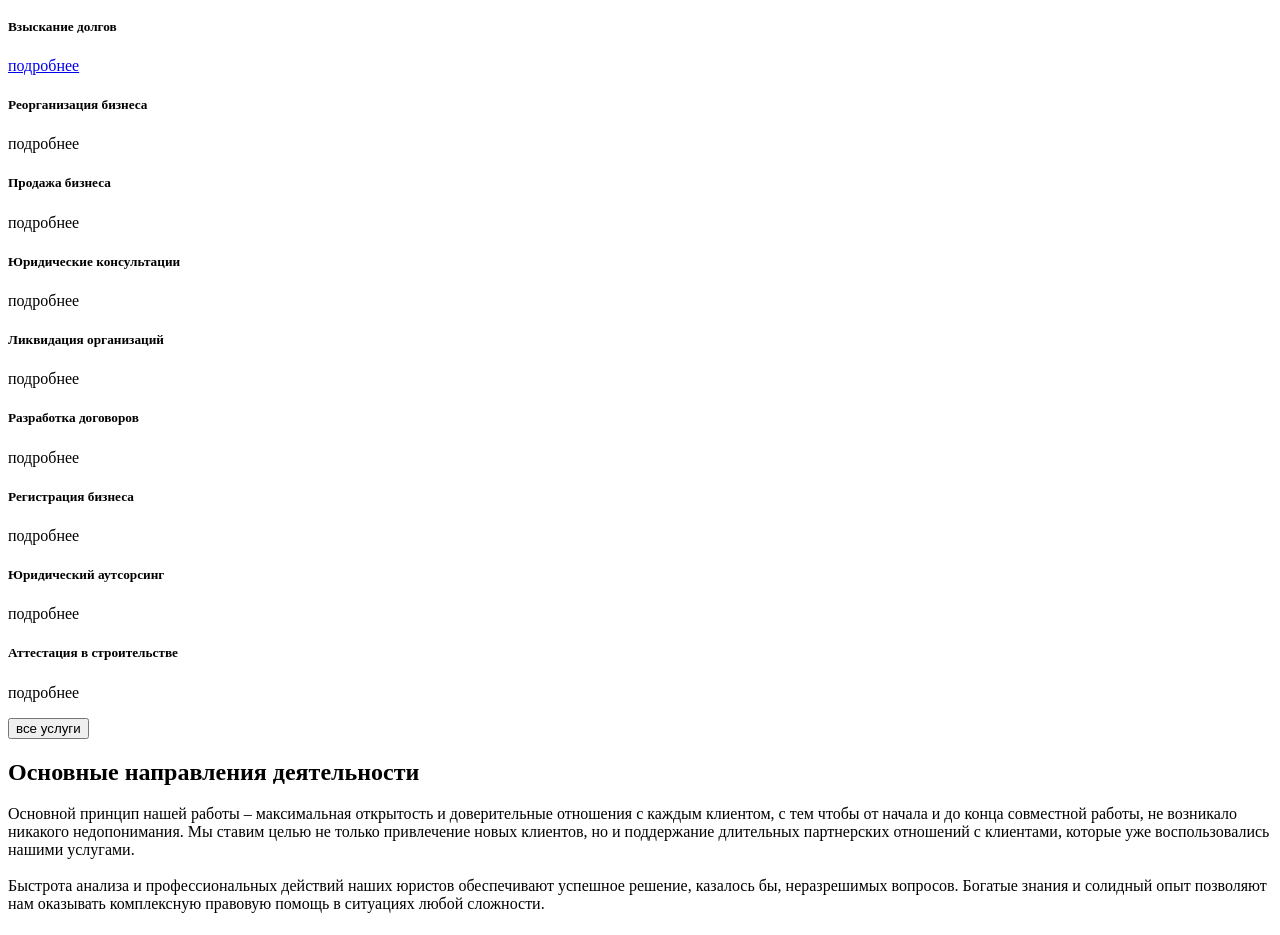
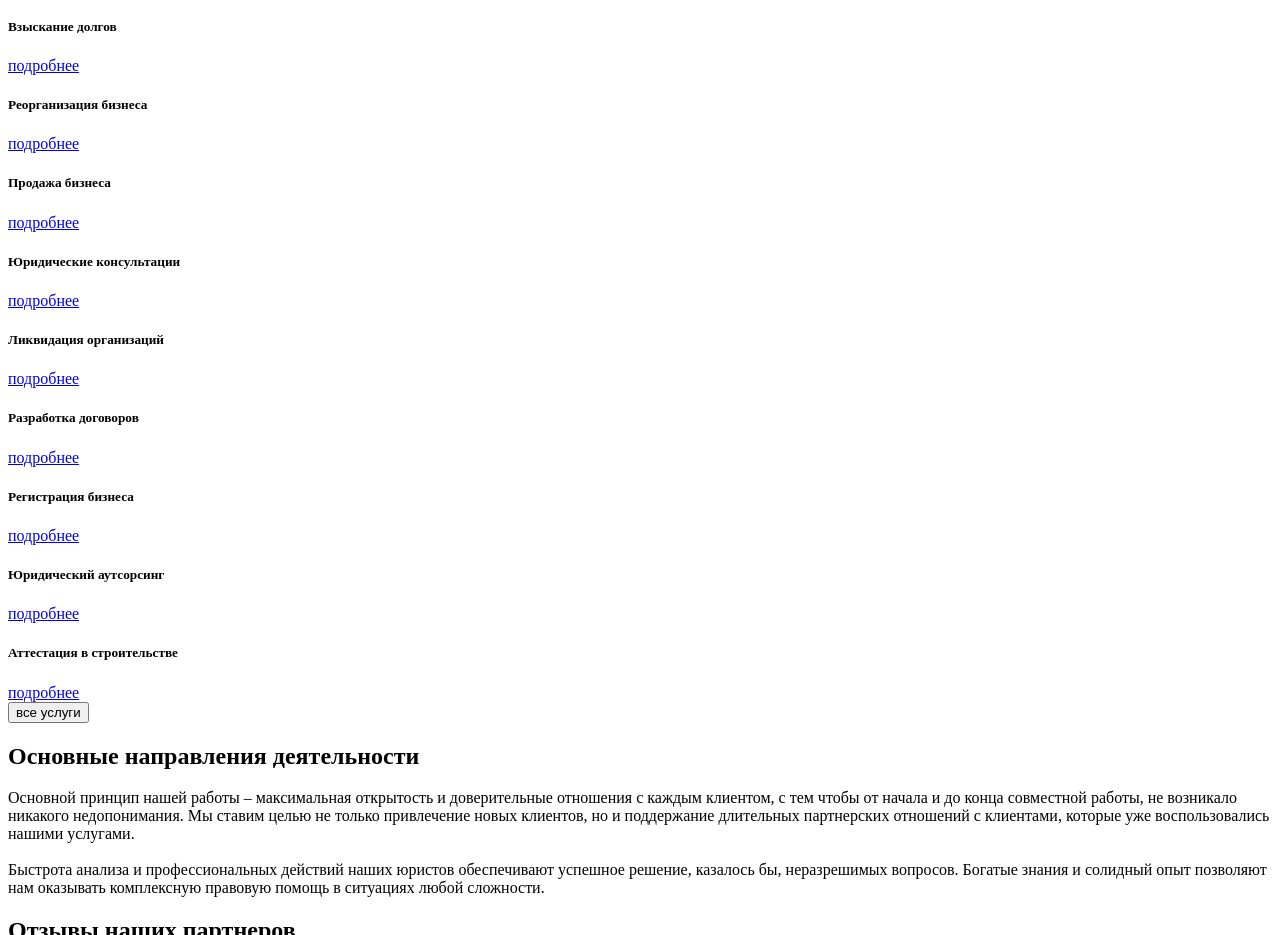
Before and after one commit to KarinaMasalova/MK, a website built with webpack: page index.html in a window 1280 px wide. Shown: the part 1364-2299 px from the top of the page. Built offline with nearby package versions, Linux system fonts and the light colour scheme.

Commit message:
feat: complete main page markup

```diff
--- a/index.html
+++ b/index.html
@@ -121,56 +121,56 @@
                                 <h5 class="direction__title">Реорганизация бизнеса</h5>
                                 <span class="direction__img direction__img_reorganization"></span>
                             </div>
-                            <p class="direction__detailed" href="#" target=_blank>подробнее</p>
+                            <a class="direction__detailed" href="#" target=_blank>подробнее</a>
                         </div>
                         <div class="directon">
                             <div class="direction__description">
                                 <h5 class="direction__title">Продажа бизнеса</h5>
                                 <span class="direction__img direction__img_sale"></span>
                             </div>
-                            <p class="direction__detailed" href="#" target=_blank>подробнее</p>
+                            <a class="direction__detailed" href="#" target=_blank>подробнее</a>
                         </div>
                         <div class="direction">
                             <div class="direction__description">
                                 <h5 class="direction__title">Юридические консультации</h5>
                                 <span class="direction__img direction__img_consultations"></span>
                             </div>
-                            <p class="direction__detailed" href="#" target=_blank>подробнее</p>
+                            <a class="direction__detailed" href="#" target=_blank>подробнее</a>
                         </div>
                         <div class="directon">
                             <div class="direction__description">
                                 <h5 class="direction__title">Ликвидация организаций</h5>
                                 <span class="direction__img direction__img_liquidation"></span>
                             </div>
-                            <p class="direction__detailed" href="#" target=_blank>подробнее</p>
+                            <a class="direction__detailed" href="#" target=_blank>подробнее</a>
                         </div>
                         <div class="directon">
                             <div class="direction__description">
                                 <h5 class="direction__title">Разработка договоров</h5>
                                 <span class="direction__img direction__img_contracts"></span>
                             </div>
-                            <p class="direction__detailed" href="#" target=_blank>подробнее</p>
+                            <a class="direction__detailed" href="#" target=_blank>подробнее</a>
                         </div>
                         <div class="direction">
                             <div class="direction__description">
                                 <h5 class="direction__title">Регистрация бизнеса</h5>
                                 <span class="direction__img direction__img_registration"></span>
                             </div>
-                            <p class="direction__detailed" href="./src/business-registration.html" target=_blank>подробнее</p>
+                            <a class="direction__detailed" href="./src/business-registration.html" target=_blank>подробнее</a>
                         </div>
                         <div class="directon">
                             <div class="direction__description">
                                 <h5 class="direction__title">Юридический аутсорсинг</h5>
                                 <span class="direction__img direction__img_outsourcing"></span>
                             </div>
-                            <p class="direction__detailed" href="#" target=_blank>подробнее</p>
+                            <a class="direction__detailed" href="#" target=_blank>подробнее</a>
                         </div>
                         <div class="directon">
                             <div class="direction__description">
                                 <h5 class="direction__title">Аттестация в строительстве</h5>
                                 <span class="direction__img direction__img_certification"></span>
                             </div>
-                            <p class="direction__detailed" href="#" target=_blank>подробнее</p>
+                            <a class="direction__detailed" href="#" target=_blank>подробнее</a>
                         </div>
                     </div>
                     <button class="button button_colored">все услуги</button>
@@ -439,7 +439,7 @@
                                     <p class="footer__text">г. Минск, ул. Широкая, д. 3, пом. 146, оф. 4</p>
                                     <p class="footer__subtitle">Телефон для связи резидентов Российской Федерации</p>
                                     <p class="footer__text">whatsapp
-                                        <a class="footer__text" href="tel:79891662400">+7 (989) 166 24 00</a>
+                                        <a class="footer__text" href="https://msng.link/o/?79891662400">+7 (989) 166 24 00</a>
                                     </p>
                                     <a class="footer__email" href="mailto:info@jurisprudent.by">info@jurisprudent.by</a>
                                 </div>
```
